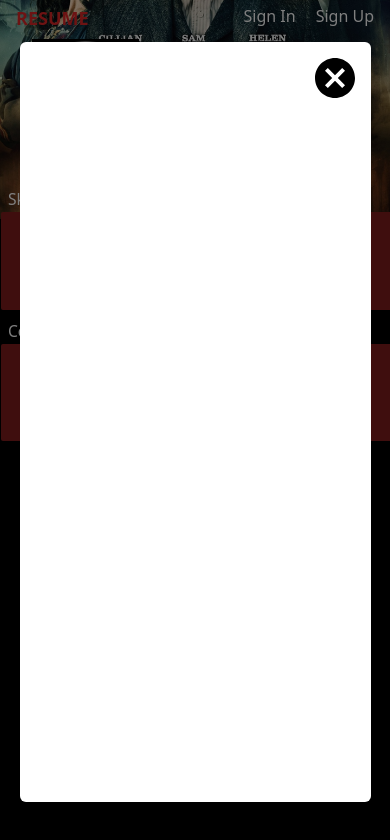
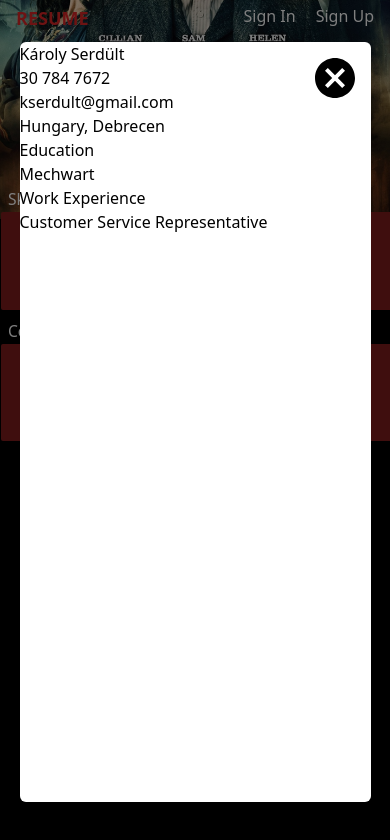
Before and after one commit to kserdult/netflixcv, a React (Vite) app: page / in a window 390 px wide. Both pictures are taken after a click on the button "More Info". Shown: the top 840 px of the page. Built offline with nearby package versions, Linux system fonts and the light colour scheme.

Commit message:
more info progress

```diff
--- a/src/Components/Data.js
+++ b/src/Components/Data.js
@@ -24,7 +24,7 @@ export const certificates =[
     {id:1, title: "Cisco IT Essentials", link:"https://www.netacad.com", IconTitle: SiCisco},
     {id:2, title: "IT Essentials: PC Hardware and Software", link:"https://www.netacad.com", IconTitle: SiCisco},
     {id:3, title: "CCNA Routing and Switching: Introduction to Networks", link:"https://www.netacad.com", IconTitle: SiCisco},
-    {id:4, title: "CCNA Routing and Switching: Routing and Switching Essentials", link:"", IconTitle: SiCisco},
+    {id:4, title: "CCNA Routing and Switching: Routing and Switching Essentials", link:"https://www.netacad.com", IconTitle: SiCisco},
     {id:5, title: "CCNA Routing and Switching: Scaling Networks", link:"https://www.netacad.com", IconTitle: SiCisco},
     {id:6, title: "CCNA Routing and Switching: Connecting Networks", link:"https://www.netacad.com", IconTitle: SiCisco},
     {id:7, title: "CCNA Security", link:"https://www.netacad.com", IconTitle: SiCisco},
--- a/src/Components/MainTop.jsx
+++ b/src/Components/MainTop.jsx
@@ -11,14 +11,14 @@ const MainTop = () => {
     <div>
       <MoreInfo moreInfo={moreInfo} setMoreInfo={setMoreInfo}/>
           <img className='-z-10 absolute top-0 max-h-[100%] h-[56.25vw] object-cover w-full' src={Peaky}/>
-        <div className=' pt-[10vw] pl-8'>
+        <div className=' pt-[13vw] sm:pt-[10vw] pl-8'>
           <div>
-            <img src={PeakyLogo} className=' w-[30%] sm:w-[20%]' />
+            <img src={PeakyLogo} className=' w-[25%] sm:w-[20%]' />
             <p></p>
           </div>
           <div className='flex mt-6'>
-            <button className=' bg-white text-[2.5vw] md:text-[1.8vw] font-medium flex flex-row items-center rounded-md py-[0.4vw] pr-[2.3vw] pl-[1.4vw] mr-2 hover:bg-gray-300'><BsFillPlayFill className='text-[3vw] mr-1'/> Play</button>
-            <button onClick={()=>{setMoreInfo(true)}} className=' bg-gray-600 bg-opacity-80 text-white text-[2.1vw] md:text-[1.4vw] font-medium flex flex-row items-center rounded-md py-[0.4vw] pr-[2.3vw] pl-[1.4vw] hover:bg-gray-700 hover:bg-opacity-70'><AiOutlineInfoCircle className='text-[2.5vw] mr-1'/> More Info</button>
+            <button className=' bg-white text-[3vw] sm:text-[2.5vw] md:text-[1.8vw] font-medium flex flex-row items-center rounded-md py-[0.8vw] pr-[2.7vw] pl-[1.8vw] sm:py-[0.4vw] sm:pr-[2.3vw] sm:pl-[1.4vw] mr-2 hover:bg-gray-300'><BsFillPlayFill className='text-[3vw] mr-1'/> Play</button>
+            <button onClick={()=>{setMoreInfo(true)}} className=' bg-gray-600 bg-opacity-80 text-white text-[2.6vw] sm:text-[2.1vw] md:text-[1.4vw] font-medium flex flex-row items-center rounded-md py-[0.4vw] pr-[2.3vw] pl-[1.4vw] hover:bg-gray-700 hover:bg-opacity-70'><AiOutlineInfoCircle className='text-[2.5vw] mr-1'/> More Info</button>
           </div>
         </div>
     </div>
--- a/src/Components/MoreInfo.jsx
+++ b/src/Components/MoreInfo.jsx
@@ -7,6 +7,24 @@ const MoreInfo = ({moreInfo, setMoreInfo}) => {
     <div onClick={()=> setMoreInfo(false)} className={` flex justify-center items-center w-[100vw] h-[100vh] z-50 ${moreInfo? `fixed bg-black/50` : `hidden bg-black/0`} `}>
         <div className='relative bg-white w-[90vw] sm:w-[80vw] md:w-[70vw] md:h-[95vh] lg:w-[60vw] xl:w-[50vw] h-[90vh] rounded-md'>
         <MdCancel onClick={()=> setMoreInfo(false)} className='absolute top-3 right-3 text-5xl cursor-pointer'/>
+          <h1>Károly Serdült</h1>
+          <ul>
+            <li>30 784 7672</li>
+            <li>kserdult@gmail.com</li>
+            <li>Hungary, Debrecen</li>
+          </ul>
+          <div>
+            <h1>Education</h1>
+            <h2>Mechwart</h2>
+            <p></p>
+          </div>
+          <div>
+            <h1>Work Experience</h1>
+            <h2>Customer Service Representative</h2>
+            <p>
+
+            </p>
+          </div>
         </div>
     </div>
   )
--- a/vite.config.js
+++ b/vite.config.js
@@ -5,4 +5,7 @@ import react from '@vitejs/plugin-react'
 export default defineConfig({
   base: '/netflixcv',
   plugins: [react()],
+  server: {
+    host: true
+  }
 })
```
